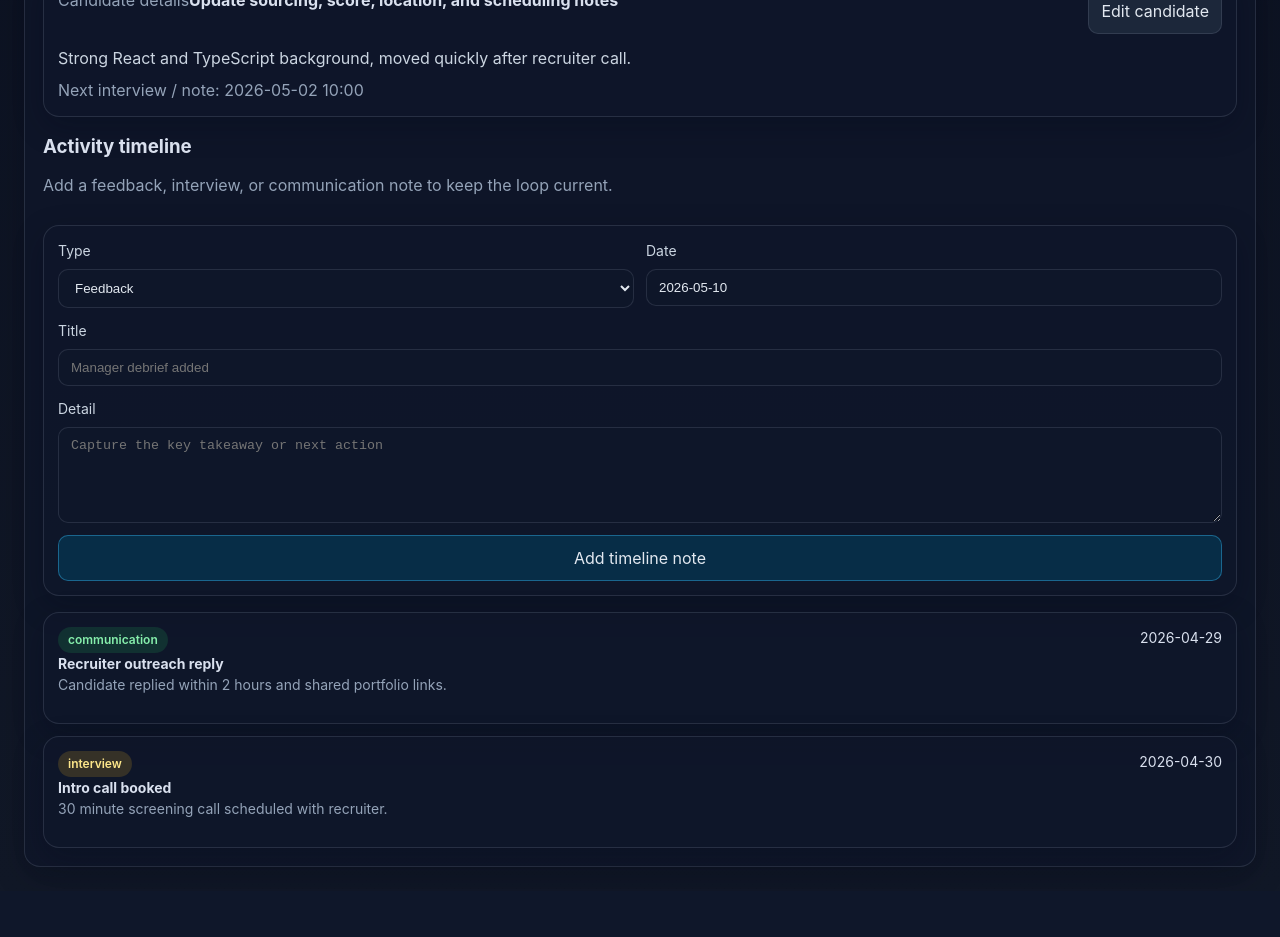
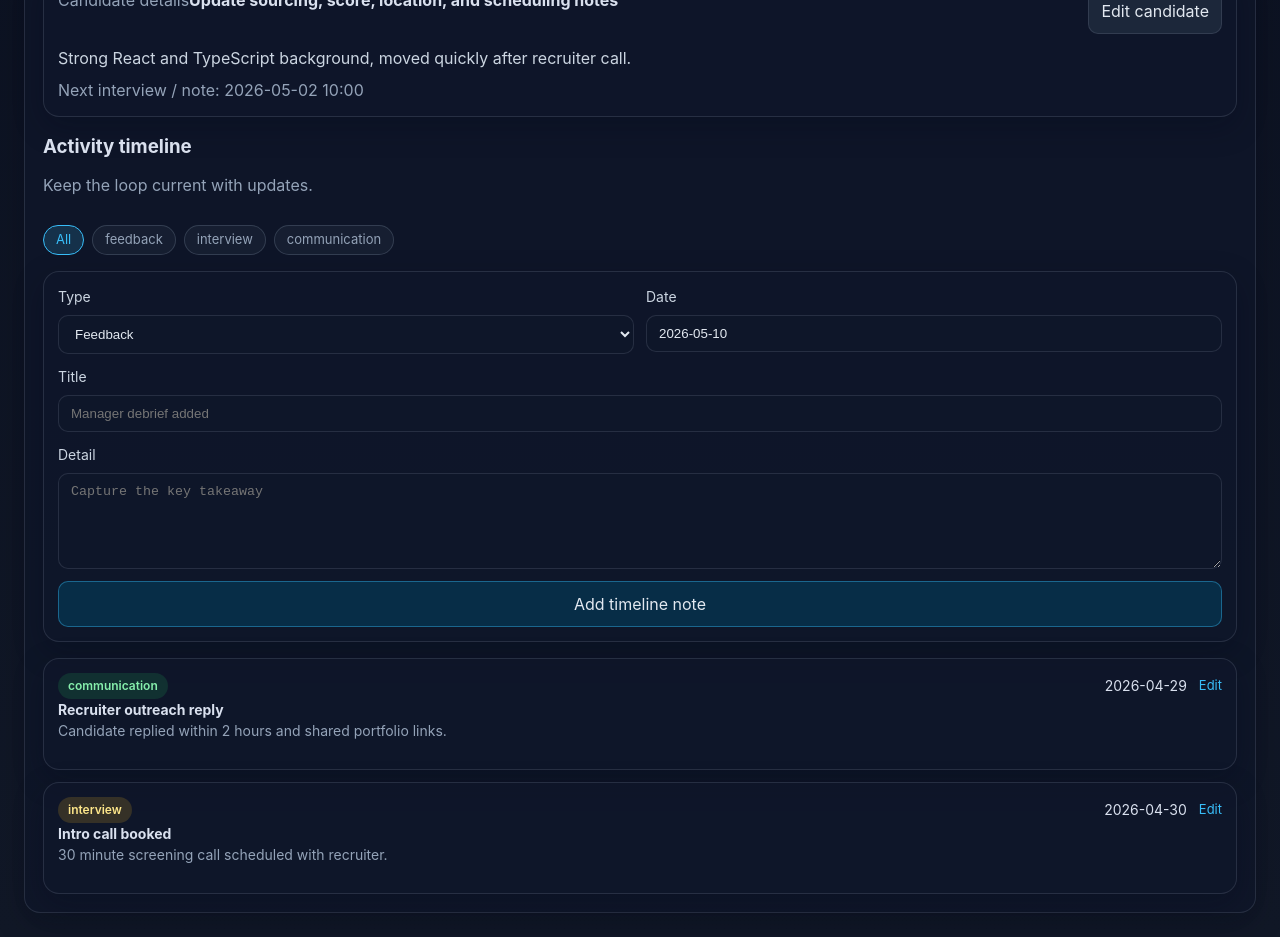
Before and after one commit to RivkindLeon/hr-recruitment-crm, a React (Vite) app: page / in a window 1280 px wide. Shown: the part 2280-3217 px from the top of the page. Before the commit the page ends 3171 px from the top, so only its background shows below. Built offline with nearby package versions, Linux system fonts and the light colour scheme.

Commit message:
feat: add timeline note editing and filtering (#9)

```diff
--- a/src/App.tsx
+++ b/src/App.tsx
@@ -46,6 +46,9 @@ export default function App() {
   const [isEditingCandidate, setIsEditingCandidate] = useState(false);
   const [candidateEditDraft, setCandidateEditDraft] = useState(() => getCandidateDraft(vacancyCandidates[0]));
   const [timelineDraft, setTimelineDraft] = useState(defaultTimelineForm);
+  const [editingTimelineId, setEditingTimelineId] = useState<string | null>(null);
+  const [timelineEditDraft, setTimelineEditDraft] = useState(defaultTimelineForm);
+  const [timelineFilter, setTimelineFilter] = useState<TimelineEntryType | 'all'>('all');
 
   const selectedVacancy = vacancies.find((vacancy) => vacancy.id === selectedVacancyId) ?? vacancies[0];
 
@@ -69,7 +72,11 @@ export default function App() {
     return buckets;
   }, [vacancyCandidates]);
 
-  const selectedTimeline = timelineRecords.filter((entry) => entry.candidateId === selectedCandidate?.id);
+  const selectedTimeline = useMemo(() => {
+    const candidateTimeline = timelineRecords.filter((entry) => entry.candidateId === selectedCandidate?.id);
+    if (timelineFilter === 'all') return candidateTimeline;
+    return candidateTimeline.filter((entry) => entry.type === timelineFilter);
+  }, [timelineRecords, selectedCandidate?.id, timelineFilter]);
   const selectedCandidateStageIndex = selectedCandidate ? stageOrder.indexOf(selectedCandidate.currentStage) : -1;
 
   const handleVacancySelect = (vacancyId: string) => {
@@ -176,7 +183,7 @@ export default function App() {
 
     const entryDate = timelineDraft.date.trim();
     const newTimelineEntry: TimelineEntry = {
-      id: `t${timelineRecords.length + 1}`,
+      id: `t${Date.now()}`,
       candidateId: selectedCandidate.id,
       type: timelineDraft.type,
       title: timelineDraft.title.trim(),
@@ -196,6 +203,29 @@ export default function App() {
       ),
     );
     setTimelineDraft(defaultTimelineForm);
+  };
+
+  const handleTimelineEdit = (event: FormEvent<HTMLFormElement>) => {
+    event.preventDefault();
+
+    if (!editingTimelineId || !timelineEditDraft.title.trim() || !timelineEditDraft.detail.trim()) {
+      return;
+    }
+
+    setTimelineRecords((currentEntries) =>
+      currentEntries.map((entry) =>
+        entry.id === editingTimelineId
+          ? {
+              ...entry,
+              type: timelineEditDraft.type,
+              title: timelineEditDraft.title.trim(),
+              detail: timelineEditDraft.detail.trim(),
+              date: timelineEditDraft.date.trim(),
+            }
+          : entry,
+      ),
+    );
+    setEditingTimelineId(null);
   };
 
   return (
@@ -581,9 +611,32 @@ export default function App() {
               <div className="timeline-section">
                 <div className="timeline-section-header">
                   <h3>Activity timeline</h3>
-                  <p>Add a feedback, interview, or communication note to keep the loop current.</p>
+                  <p>Keep the loop current with updates.</p>
                 </div>
 
+                <div className="timeline-controls">
+                  <div className="timeline-filters">
+                    <button
+                      type="button"
+                      className={`filter-chip ${timelineFilter === 'all' ? 'active' : ''}`}
+                      onClick={() => setTimelineFilter('all')}
+                    >
+                      All
+                    </button>
+                    {(['feedback', 'interview', 'communication'] as const).map((type) => (
+                      <button
+                        key={type}
+                        type="button"
+                        className={`filter-chip ${timelineFilter === type ? 'active' : ''}`}
+                        onClick={() => setTimelineFilter(type)}
+                      >
+                        {type}
+                      </button>
+                    ))}
+                  </div>
+                </div>
+
+                {!editingTimelineId && (
                   <form className="timeline-create-card" onSubmit={handleTimelineCreate}>
                     <div className="form-field-row">
                       <label className="form-field">
@@ -591,7 +644,10 @@ export default function App() {
                         <select
                           value={timelineDraft.type}
                           onChange={(event) =>
-                          setTimelineDraft((currentDraft) => ({ ...currentDraft, type: event.target.value as TimelineEntryType }))
+                            setTimelineDraft((currentDraft) => ({
+                              ...currentDraft,
+                              type: event.target.value as TimelineEntryType,
+                            }))
                           }
                         >
                           <option value="feedback">Feedback</option>
@@ -604,8 +660,9 @@ export default function App() {
                         <span>Date</span>
                         <input
                           value={timelineDraft.date}
-                        onChange={(event) => setTimelineDraft((currentDraft) => ({ ...currentDraft, date: event.target.value }))}
-                        placeholder="2026-05-10"
+                          onChange={(event) =>
+                            setTimelineDraft((currentDraft) => ({ ...currentDraft, date: event.target.value }))
+                          }
                           required
                         />
                       </label>
@@ -615,7 +672,9 @@ export default function App() {
                       <span>Title</span>
                       <input
                         value={timelineDraft.title}
-                      onChange={(event) => setTimelineDraft((currentDraft) => ({ ...currentDraft, title: event.target.value }))}
+                        onChange={(event) =>
+                          setTimelineDraft((currentDraft) => ({ ...currentDraft, title: event.target.value }))
+                        }
                         placeholder="Manager debrief added"
                         required
                       />
@@ -625,9 +684,11 @@ export default function App() {
                       <span>Detail</span>
                       <textarea
                         value={timelineDraft.detail}
-                      onChange={(event) => setTimelineDraft((currentDraft) => ({ ...currentDraft, detail: event.target.value }))}
+                        onChange={(event) =>
+                          setTimelineDraft((currentDraft) => ({ ...currentDraft, detail: event.target.value }))
+                        }
                         rows={3}
-                      placeholder="Capture the key takeaway or next action"
+                        placeholder="Capture the key takeaway"
                         required
                       />
                     </label>
@@ -636,18 +697,121 @@ export default function App() {
                       Add timeline note
                     </button>
                   </form>
+                )}
 
                 <div className="timeline-list">
-                  {selectedTimeline.map((entry) => (
+                  {selectedTimeline.length === 0 ? (
+                    <p className="empty-state">No timeline entries match the filter.</p>
+                  ) : (
+                    selectedTimeline.map((entry) => (
                       <article key={entry.id} className="timeline-item">
+                        {editingTimelineId === entry.id ? (
+                          <form className="timeline-edit-form" onSubmit={handleTimelineEdit}>
+                            <div className="form-field-row">
+                              <label className="form-field">
+                                <span>Type</span>
+                                <select
+                                  value={timelineEditDraft.type}
+                                  onChange={(event) =>
+                                    setTimelineEditDraft((currentDraft) => ({
+                                      ...currentDraft,
+                                      type: event.target.value as TimelineEntryType,
+                                    }))
+                                  }
+                                >
+                                  <option value="feedback">Feedback</option>
+                                  <option value="interview">Interview</option>
+                                  <option value="communication">Communication</option>
+                                </select>
+                              </label>
+
+                              <label className="form-field">
+                                <span>Date</span>
+                                <input
+                                  value={timelineEditDraft.date}
+                                  onChange={(event) =>
+                                    setTimelineEditDraft((currentDraft) => ({
+                                      ...currentDraft,
+                                      date: event.target.value,
+                                    }))
+                                  }
+                                  required
+                                />
+                              </label>
+                            </div>
+
+                            <label className="form-field">
+                              <span>Title</span>
+                              <input
+                                value={timelineEditDraft.title}
+                                onChange={(event) =>
+                                  setTimelineEditDraft((currentDraft) => ({
+                                    ...currentDraft,
+                                    title: event.target.value,
+                                  }))
+                                }
+                                required
+                              />
+                            </label>
+
+                            <label className="form-field">
+                              <span>Detail</span>
+                              <textarea
+                                value={timelineEditDraft.detail}
+                                onChange={(event) =>
+                                  setTimelineEditDraft((currentDraft) => ({
+                                    ...currentDraft,
+                                    detail: event.target.value,
+                                  }))
+                                }
+                                rows={3}
+                                required
+                              />
+                            </label>
+
+                            <div className="form-field-row">
+                              <button type="submit" className="stage-action-button primary">
+                                Save
+                              </button>
+                              <button
+                                type="button"
+                                className="stage-action-button"
+                                onClick={() => setEditingTimelineId(null)}
+                              >
+                                Cancel
+                              </button>
+                            </div>
+                          </form>
+                        ) : (
+                          <>
                             <div className="timeline-item-top">
                               <span className={`timeline-type timeline-${entry.type}`}>{entry.type}</span>
+                              <div className="timeline-meta">
                                 <span>{entry.date}</span>
+                                <button
+                                  type="button"
+                                  className="text-action"
+                                  onClick={() => {
+                                    setEditingTimelineId(entry.id);
+                                    setTimelineEditDraft({
+                                      type: entry.type,
+                                      title: entry.title,
+                                      detail: entry.detail,
+                                      date: entry.date,
+                                    });
+                                  }}
+                                >
+                                  Edit
+                                </button>
+                              </div>
                             </div>
                             <strong>{entry.title}</strong>
                             <p>{entry.detail}</p>
+                          </>
+                        )}
                       </article>
-                  ))}
+                    ))
+                  )}
                 </div>
               </div>
             </>
--- a/src/styles.css
+++ b/src/styles.css
@@ -328,6 +328,55 @@ p {
   flex-direction: column;
 }
 
+.timeline-controls {
+  display: flex;
+  justify-content: space-between;
+  align-items: center;
+  margin-bottom: 16px;
+}
+
+.timeline-filters {
+  display: flex;
+  gap: 8px;
+}
+
+.filter-chip {
+  padding: 4px 12px;
+  border-radius: 999px;
+  border: 1px solid rgba(148, 163, 184, 0.24);
+  background: rgba(30, 41, 59, 0.5);
+  color: #94a3b8;
+  font-size: 13px;
+  cursor: pointer;
+}
+
+.filter-chip.active {
+  background: rgba(56, 189, 248, 0.16);
+  border-color: #38bdf8;
+  color: #38bdf8;
+}
+
+.text-action {
+  background: none;
+  border: none;
+  color: #38bdf8;
+  padding: 0;
+  cursor: pointer;
+  font-size: 13px;
+}
+
+.timeline-meta {
+  display: flex;
+  gap: 12px;
+  align-items: center;
+}
+
+.timeline-edit-form {
+  display: flex;
+  flex-direction: column;
+  gap: 12px;
+}
+
 .candidate-summary {
   color: #cbd5e1;
   margin-bottom: 8px;
```
Lines whose indentation alone changed are shown as unchanged.
